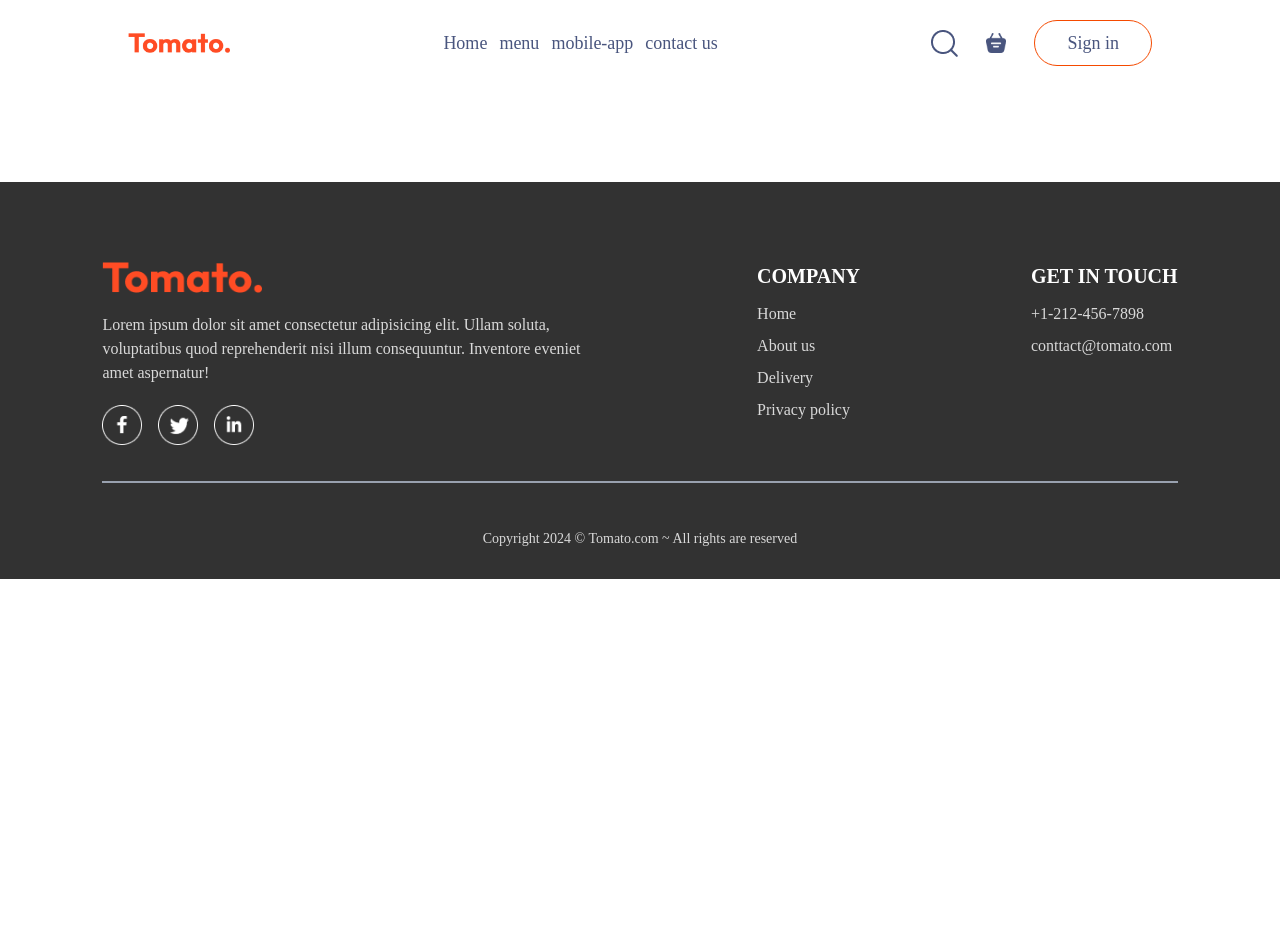
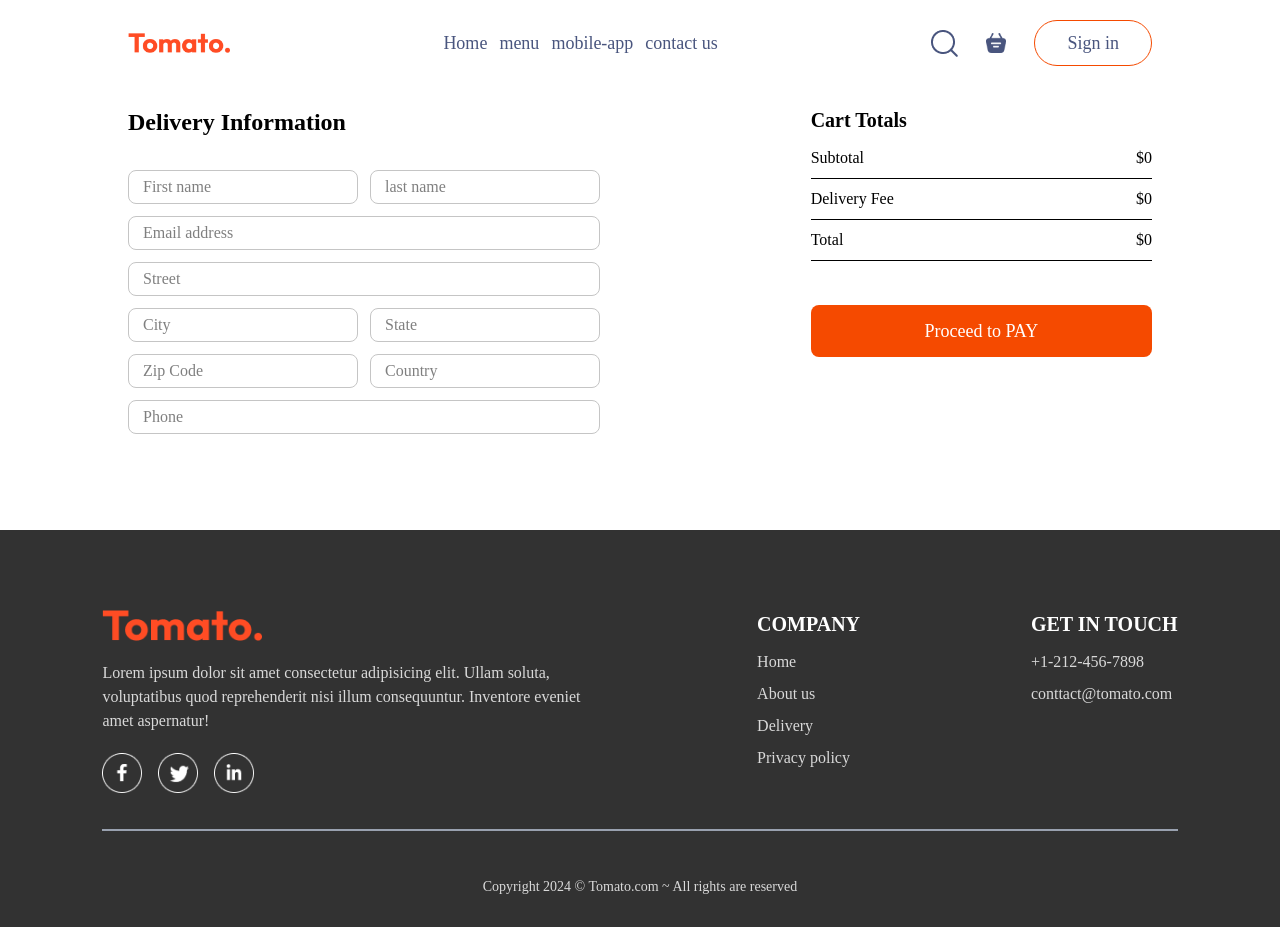
Before and after one commit to Abhishek-Pundir-001/Zomato_clone_frontend, a React (Vite) app: page /order in a window 1280 px wide. Before the commit the page ends 800 px from the top, so only its background shows below. Built offline with nearby package versions, Linux system fonts and the light colour scheme.

Commit message:
add placeorder page

```diff
--- a/src/Pages/Cart/Cart.jsx
+++ b/src/Pages/Cart/Cart.jsx
@@ -1,8 +1,10 @@
 import { useContext, useState } from "react"
 import { StoreContext } from "../../Context/StoreContext"
+import { useNavigate } from "react-router-dom"
 
 function Cart() {
     const { food_list, cartItems, removeFromCart,getCartTotal } = useContext(StoreContext)
+    const navigate = useNavigate()
     const cartValue = getCartTotal()
     return (
         <div className="mt-5">
@@ -56,7 +58,7 @@ function Cart() {
                         </div>
                         <hr />
                     </div>
-                    <button className="py-3 text-white text-lg bg-orange-600 hover:bg-orange-500 cursor-pointer rounded-lg">Proceed to checkout</button>
+                    <button onClick={()=> navigate('/order')} className="py-3 text-white text-lg bg-orange-600 hover:bg-orange-500 cursor-pointer rounded-lg">Proceed to checkout</button>
                 </div>
 
                 <div className="promocode text-center">
--- a/src/Pages/Placeorder/Placeorder.jsx
+++ b/src/Pages/Placeorder/Placeorder.jsx
@@ -1,6 +1,51 @@
-function  Placeholder(){
+import { useContext } from "react";
+import { StoreContext } from "../../Context/StoreContext";
+
+function Placeholder() {
+    const {getCartTotal} = useContext(StoreContext)
+    const cartValue = getCartTotal()
     return (
-        <></>
+        <form className="flex flex-wrap gap-5 md:gap-0 mt-5 justify-between items-start">
+            <div className="left-section flex flex-col gap-3">
+                <h2 className="text-2xl text-black font-semibold mb-5">Delivery Information</h2>
+                <div className="flex flex-col md:flex-row gap-3">
+                    <input  placeholder="First name" className="bg-transparent border-1 border-[#c5c5c5] rounded-lg px-3.5 py-1 outline-orange-600" type="text" />
+                    <input placeholder="last name" className="bg-transparent border-1 border-[#c5c5c5] rounded-lg px-3.5 py-1] outline-orange-600" type="text" />
+                </div>
+                <input placeholder="Email address" type="text" className="bg-transparent border-1 border-[#c5c5c5] rounded-lg px-3.5 py-1 outline-orange-600"/>
+                <input placeholder="Street" type="text" className="bg-transparent border-1 border-[#c5c5c5] rounded-lg px-3.5 py-1 outline-orange-600"/>
+                <div className="flex flex-col md:flex-row gap-3">
+                    <input placeholder="City" type="text" className="bg-transparent border-1 border-[#c5c5c5] rounded-lg px-3.5 py-1 outline-orange-600"/>
+                    <input placeholder="State" type="text" className="bg-transparent border-1 border-[#c5c5c5] rounded-lg px-3.5 py-1 outline-orange-600"/>
+                </div>
+                <div className="flex flex-col md:flex-row gap-3">
+                    <input placeholder="Zip Code" type="text" className="bg-transparent border-1 border-[#c5c5c5] rounded-lg px-3.5 py-1 outline-orange-600"/>
+                    <input placeholder="Country" type="text" className="bg-transparent border-1 border-[#c5c5c5] rounded-lg px-3.5 py-1 outline-orange-600"/>
+                </div>
+                <input placeholder="Phone" type="text" className="bg-transparent border-1 border-[#c5c5c5] rounded-lg px-3.5 py-1 outline-orange-600"/>
+            </div>
+            <div className="cart-total flex gap-3 flex-col w-full md:w-1/3">
+                    <h2 className="text-xl font-semibold">Cart Totals</h2>
+                    <div className="flex flex-col gap-2">
+                        <div className="cart-total-details flex justify-between items-center">
+                            <p>Subtotal</p>
+                            <p>{'$'+cartValue}</p>
+                        </div>
+                        <hr />
+                        <div className="cart-total-details flex justify-between items-center">
+                            <p>Delivery Fee</p>
+                            <p>{cartValue > 0 ? `$`+2 :'$' + 0}</p>
+                        </div>
+                        <hr />
+                        <div className="cart-total-details flex justify-between items-center">
+                            <p>Total</p>
+                            <p>{cartValue >0 ? `$`+(cartValue+2) :`$` + 0 }</p>
+                        </div>
+                        <hr />
+                    </div>
+                    <button className="py-3 text-white text-lg bg-orange-600 hover:bg-orange-500 cursor-pointer rounded-lg mt-8">Proceed to PAY</button>
+                </div>
+        </form>
     )
 }
 
```
